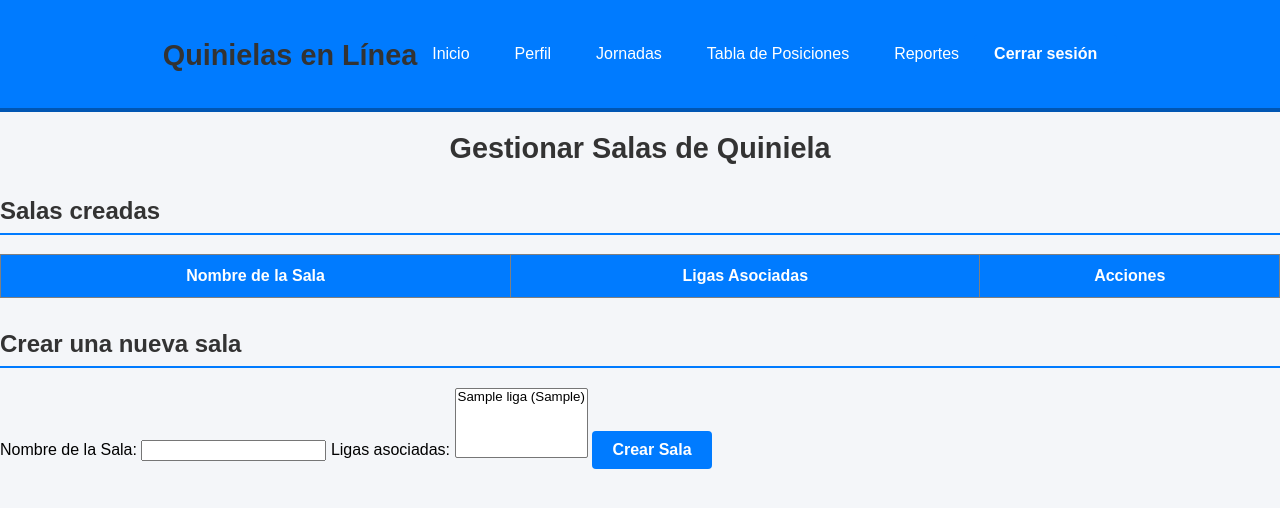
After one commit to sgonzalezm/quiniela, a PHP site: page /gestionar_salas.php in a window 1280 px wide. The commit adds this page. Shown: the top 508 px of the page. Run offline with PHP 8.4, Linux system fonts and the light colour scheme; the visitor is signed in with stand-in values (Sample User, id 1); tables that the repository leaves empty or names only in its code hold one stand-in row (values such as "Sample post"); lists and menus that the app fills with data are empty.

Commit message:
Adicion de consulta por jornada

```diff
--- a/app/updater.php
+++ b/app/updater.php
@@ -1,6 +1,8 @@
 <?php
 // URL de la API
-$apiUrl = "https://www.thesportsdb.com/api/v1/json/3/eventsseason.php?id=4328&s=2014-2015";
+//$apiUrl = "https://www.thesportsdb.com/api/v1/json/3/eventsseason.php?id=4328&s=2024-2025";
+$apiUrl = "https://www.thesportsdb.com/api/v1/json/3/eventsround.php?id=4328&s=2024-2025";
+
 
 // Consumir la API con cURL
 $ch = curl_init();
--- /dev/null
+++ b/gestionar_salas.php
@@ -0,0 +1,97 @@
+<?php
+session_start();
+require_once 'conexion.php'; // Conexión a la base de datos
+
+if (!isset($_SESSION['correo'])) {
+    header('Location: login.php');
+    exit;
+}
+// Obtener las salas del usuario actual
+$id_usuario = $_SESSION['correo']; // Asegúrate de que la sesión esté iniciada y tenga el ID del usuario
+$stmt = $conn->prepare("
+    SELECT s.id_sala, s.nombre_sala, GROUP_CONCAT(l.nombre_liga SEPARATOR ', ') AS ligas
+    FROM salas s
+    JOIN salas_ligas sl ON s.id_sala = sl.id_sala
+    JOIN ligas l ON sl.id_liga = l.id_liga
+    WHERE s.owner_id = :owner_id
+    GROUP BY s.id_sala, s.nombre_sala
+");
+$stmt->bindParam(':owner_id', $id_usuario);
+$stmt->execute();
+$salas = $stmt->fetchAll(PDO::FETCH_ASSOC);
+
+// Manejar la inserción de una nueva sala
+if ($_SERVER['REQUEST_METHOD'] === 'POST') {
+    $nombre_sala = $_POST['nombre_sala'];
+    $ligas_seleccionadas = $_POST['ligas'];
+
+    $stmt = $conn->prepare("INSERT INTO salas (nombre_sala, owner_id) VALUES (:nombre_sala, :id_usuario)");
+    $stmt->bindParam(':nombre_sala', $nombre_sala);
+    $stmt->bindParam(':id_usuario', $id_usuario);
+    $stmt->execute();
+    $id_sala = $conn->lastInsertId();
+
+    foreach ($ligas_seleccionadas as $id_liga) {
+        $stmt_liga = $conn->prepare("INSERT INTO salas_ligas (id_sala, id_liga) VALUES (:id_sala, :id_liga)");
+        $stmt_liga->bindParam(':id_sala', $id_sala);
+        $stmt_liga->bindParam(':id_liga', $id_liga);
+        $stmt_liga->execute();
+    }
+
+    header("Location: gestionar_salas.php"); // Redireccionar después de agregar la sala
+    exit;
+}
+
+// Obtener todas las ligas disponibles para seleccionar al crear una sala
+$stmt_ligas = $conn->query("SELECT id_liga, nombre_liga, temporada FROM ligas");
+$ligas = $stmt_ligas->fetchAll(PDO::FETCH_ASSOC);
+
+require_once 'partials/header.php';
+?>
+
+
+
+    <h1>Gestionar Salas de Quiniela</h1>
+
+    <!-- Listado de salas del usuario -->
+    <h2>Salas creadas</h2>
+    <table border="1">
+        <thead>
+            <tr>
+                <th>Nombre de la Sala</th>
+                <th>Ligas Asociadas</th>
+                <th>Acciones</th>
+            </tr>
+        </thead>
+        <tbody>
+            <?php foreach ($salas as $sala): ?>
+                <tr>
+                    <td><?= htmlspecialchars($sala['nombre_sala']) ?></td>
+                    <td><?= htmlspecialchars($sala['ligas']) ?></td>
+                    <td>
+                        <a href="editar_sala.php?id_sala=<?= $sala['id_sala'] ?>">Editar</a> |
+                        <a href="eliminar_sala.php?id_sala=<?= $sala['id_sala'] ?>" onclick="return confirm('¿Estás seguro de eliminar esta sala?')">Eliminar</a>
+                    </td>
+                </tr>
+            <?php endforeach; ?>
+        </tbody>
+    </table>
+
+    <!-- Formulario para agregar una nueva sala -->
+    <h2>Crear una nueva sala</h2>
+    <form method="POST">
+        <label for="nombre_sala">Nombre de la Sala:</label>
+        <input type="text" id="nombre_sala" name="nombre_sala" required>
+
+        <label for="ligas">Ligas asociadas:</label>
+        <select id="ligas" name="ligas[]" multiple required>
+            <?php foreach ($ligas as $liga): ?>
+                <option value="<?= $liga['id_liga'] ?>"><?= htmlspecialchars($liga['nombre_liga']) ?> (<?= $liga['temporada'] ?>)</option>
+            <?php endforeach; ?>
+        </select>
+
+        <button type="submit">Crear Sala</button>
+    </form>
+    </main>
+</body>
+</html>
--- a/partials/header.php
+++ b/partials/header.php
@@ -11,7 +11,7 @@
         <div class="container">
             <h1>Quinielas en Línea</h1>
             <nav class="main-nav">
-                <a href="index.php">Inicio</a>
+                <a href="dashboard.php">Inicio</a>
                 <a href="perfil.php">Perfil</a>
                 <a href="jornadas.php">Jornadas</a>
                 <a href="tabla_posiciones.php">Tabla de Posiciones</a>
--- a/predicciones.php
+++ b/predicciones.php
@@ -11,7 +11,7 @@ if (!isset($_SESSION['correo'])) {
 }
 
 $id_usuario = $_SESSION['correo'];
-$id_sala = $_GET['id_sala'] ?? null; // ID de la sala desde la URL
+$id_sala = $_SESSION['id_sala'] ?? null; // ID de la sala desde la URL
 
 // Validar que se haya pasado un ID de sala
 if (is_null($id_sala)) {
--- a/registro.php
+++ b/registro.php
@@ -19,7 +19,7 @@ if ($_SERVER['REQUEST_METHOD'] == 'POST') {
         $error = "Las contraseñas no coinciden.";
     } else {
         // Comprobar si el correo ya está registrado
-        $stmt = $conn->prepare("SELECT id FROM usuarios WHERE correo = :correo");
+        $stmt = $conn->prepare("SELECT correo FROM usuarios WHERE correo = :correo");
         $stmt->bindParam(':correo', $correo);
         $stmt->execute();
         $userExists = $stmt->fetch(PDO::FETCH_ASSOC);
```
Also changed, not shown: dashboard.php (+10 -4 lines), login.php (+7 -1 lines).
